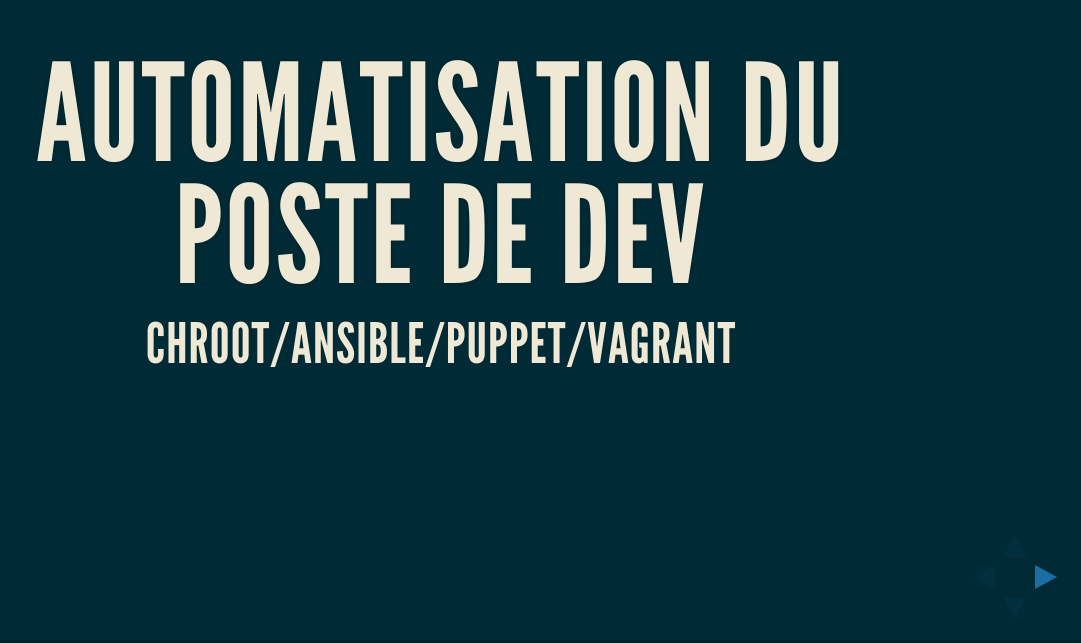
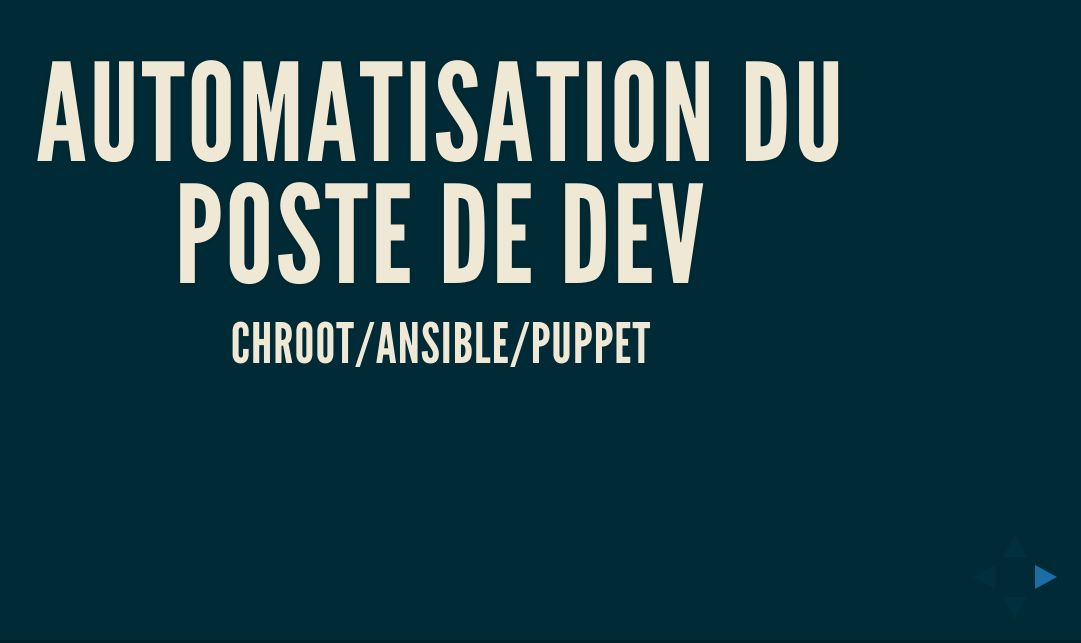
Before and after one commit to MichaelBitard/chroot_presentation, a website: page index.html in a window 1280 px wide. Shown: the part 157-800 px from the top of the page, without its empty margins (199-1280 px from the left). Drawn offline with Linux system fonts and the light colour scheme.

Commit message:
vagrant out

```diff
--- a/index.html
+++ b/index.html
@@ -39,7 +39,7 @@
 <section>
     <h1>Automatisation du poste de dev</h1>
 
-    <h3>Chroot/Ansible/Puppet/Vagrant</h3>
+    <h3>Chroot/Ansible/Puppet</h3>
 </section>
 
 <section>
```
